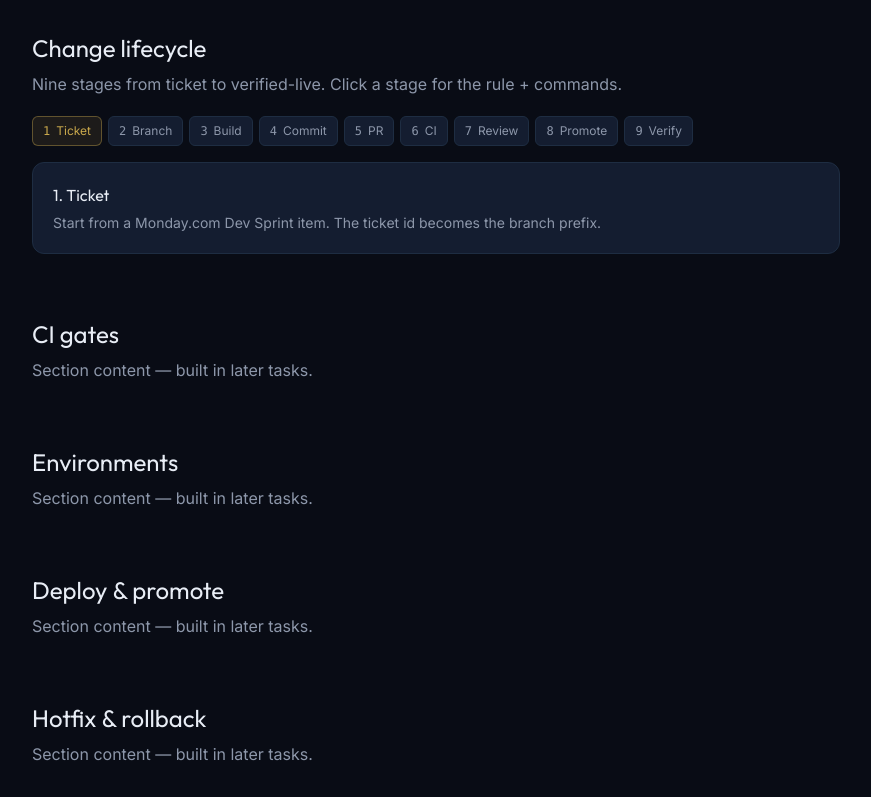
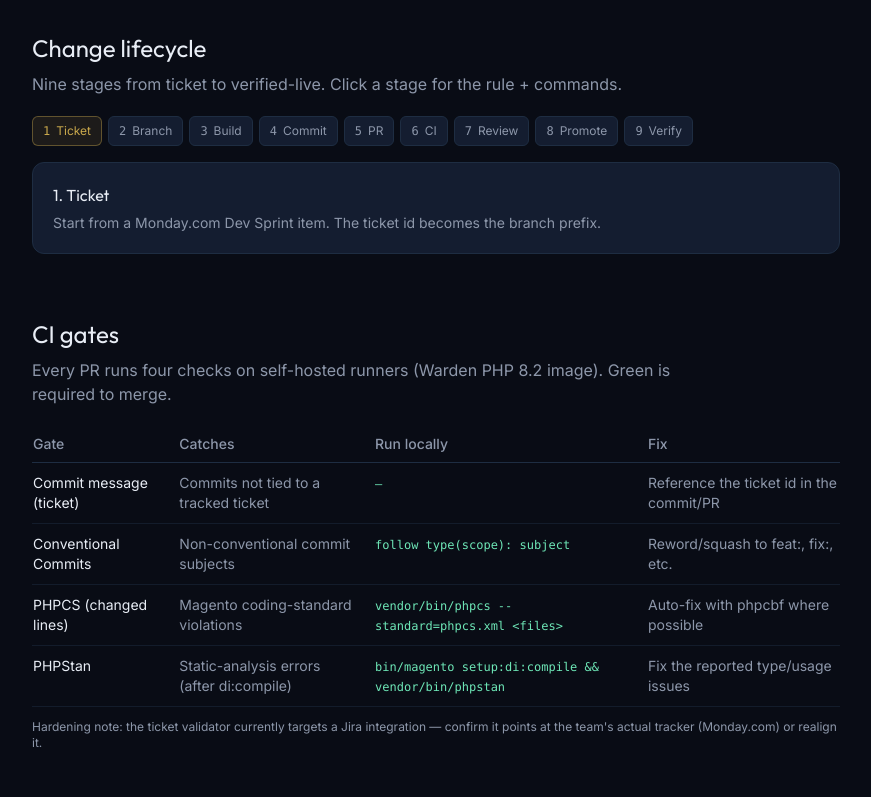
Before and after one commit to ryanpatt/portfolio, a React (Vite) app: page /medmart/devops in a window 1280 px wide. Shown: the part 2000-2797 px from the top of the page, without its empty margins (328-1199 px from the left). Built offline with nearby package versions, Linux system fonts and the light colour scheme.

Commit message:
feat(medmart): add CI gates + environments tables

```diff
--- a/src/components/MedmartDevOps.tsx
+++ b/src/components/MedmartDevOps.tsx
@@ -44,6 +44,20 @@ const WHY_BULLETS: { title: string; detail: string }[] = [
   { title: 'The unreleased Supply store stays isolated', detail: 'Long-lived work lives on its own branch + environment, so weekly releases to the live store are never blocked or contaminated by it.' },
   { title: 'Every change is auditable', detail: 'Conventional commits + ticket references + tagged releases mean you can answer "what shipped, when, and why" in seconds.' },
   { title: 'The pipeline survives people leaving', detail: 'Responsibilities are seats (Developer, Reviewer/Lead, Release Owner), not individuals — hand-off is a name change, not a rebuild.' },
+]
+
+const CI_GATES: { gate: string; catches: string; local: string; fix: string }[] = [
+  { gate: 'Commit message (ticket)', catches: 'Commits not tied to a tracked ticket', local: '—', fix: 'Reference the ticket id in the commit/PR' },
+  { gate: 'Conventional Commits',    catches: 'Non-conventional commit subjects',     local: 'follow type(scope): subject', fix: 'Reword/squash to feat:, fix:, etc.' },
+  { gate: 'PHPCS (changed lines)',   catches: 'Magento coding-standard violations',   local: 'vendor/bin/phpcs --standard=phpcs.xml <files>', fix: 'Auto-fix with phpcbf where possible' },
+  { gate: 'PHPStan',                 catches: 'Static-analysis errors (after di:compile)', local: 'bin/magento setup:di:compile && vendor/bin/phpstan', fix: 'Fix the reported type/usage issues' },
+]
+
+const ENVIRONMENTS: { name: string; branch: string; cloud: string; purpose: string; deployer: string }[] = [
+  { name: 'Local',       branch: 'feature branch', cloud: 'Warden (local)', purpose: 'build / verify',          deployer: 'Developer' },
+  { name: 'Staging',     branch: 'staging',        cloud: 'Staging',        purpose: 'release-candidate QA',     deployer: 'Release Owner' },
+  { name: 'Production',  branch: 'production',      cloud: 'Production',     purpose: 'live store',               deployer: 'Release Owner' },
+  { name: 'Integration', branch: 'mm-supply',      cloud: 'Development',     purpose: 'incubate Supply store',    deployer: 'Developer / Release Owner' },
 ]
 
 const LIFECYCLE: { n: number; key: string; title: string; detail: string; cmd?: string }[] = [
@@ -273,8 +287,69 @@ export default function MedmartDevOps() {
             <div className="mt-5"><LifecycleStrip /></div>
           </section>
 
+          <section id="ci" className="scroll-mt-10">
+            <h2 className="font-display text-2xl text-ink">CI gates</h2>
+            <p className="mt-2 max-w-2xl text-muted">
+              Every PR runs four checks on self-hosted runners (Warden PHP 8.2 image). Green is required to merge.
+            </p>
+            <div className="mt-5 overflow-x-auto">
+              <table className="w-full border-collapse text-sm">
+                <thead>
+                  <tr className="border-b border-border-subtle text-left text-muted">
+                    <th className="py-2 pr-4 font-medium">Gate</th>
+                    <th className="py-2 pr-4 font-medium">Catches</th>
+                    <th className="py-2 pr-4 font-medium">Run locally</th>
+                    <th className="py-2 font-medium">Fix</th>
+                  </tr>
+                </thead>
+                <tbody>
+                  {CI_GATES.map((g) => (
+                    <tr key={g.gate} className="border-b border-border-subtle/50 align-top">
+                      <td className="py-2.5 pr-4 text-ink">{g.gate}</td>
+                      <td className="py-2.5 pr-4 text-muted">{g.catches}</td>
+                      <td className="py-2.5 pr-4"><code className="text-xs text-emerald-300">{g.local}</code></td>
+                      <td className="py-2.5 text-muted">{g.fix}</td>
+                    </tr>
+                  ))}
+                </tbody>
+              </table>
+            </div>
+            <p className="mt-3 text-xs text-muted">
+              Hardening note: the ticket validator currently targets a Jira integration — confirm it points at the team's
+              actual tracker (Monday.com) or realign it.
+            </p>
+          </section>
+
+          <section id="environments" className="scroll-mt-10">
+            <h2 className="font-display text-2xl text-ink">Environments</h2>
+            <div className="mt-5 overflow-x-auto">
+              <table className="w-full border-collapse text-sm">
+                <thead>
+                  <tr className="border-b border-border-subtle text-left text-muted">
+                    <th className="py-2 pr-4 font-medium">Environment</th>
+                    <th className="py-2 pr-4 font-medium">Branch</th>
+                    <th className="py-2 pr-4 font-medium">Cloud env</th>
+                    <th className="py-2 pr-4 font-medium">Purpose</th>
+                    <th className="py-2 font-medium">Who deploys</th>
+                  </tr>
+                </thead>
+                <tbody>
+                  {ENVIRONMENTS.map((e) => (
+                    <tr key={e.name} className="border-b border-border-subtle/50">
+                      <td className="py-2.5 pr-4 text-ink">{e.name}</td>
+                      <td className="py-2.5 pr-4"><code className="text-xs text-gold">{e.branch}</code></td>
+                      <td className="py-2.5 pr-4 text-muted">{e.cloud}</td>
+                      <td className="py-2.5 pr-4 text-muted">{e.purpose}</td>
+                      <td className="py-2.5 text-muted">{e.deployer}</td>
+                    </tr>
+                  ))}
+                </tbody>
+              </table>
+            </div>
+          </section>
+
           {/* placeholders — replaced in later tasks */}
-          {SECTIONS.filter((s) => s.id !== 'why' && s.id !== 'topology' && s.id !== 'branching' && s.id !== 'lifecycle').map((s) => (
+          {SECTIONS.filter((s) => s.id !== 'why' && s.id !== 'topology' && s.id !== 'branching' && s.id !== 'lifecycle' && s.id !== 'ci' && s.id !== 'environments').map((s) => (
             <section key={s.id} id={s.id} className="scroll-mt-10">
               <h2 className="font-display text-2xl text-ink">{s.label}</h2>
               <p className="mt-2 text-muted">Section content — built in later tasks.</p>
```
